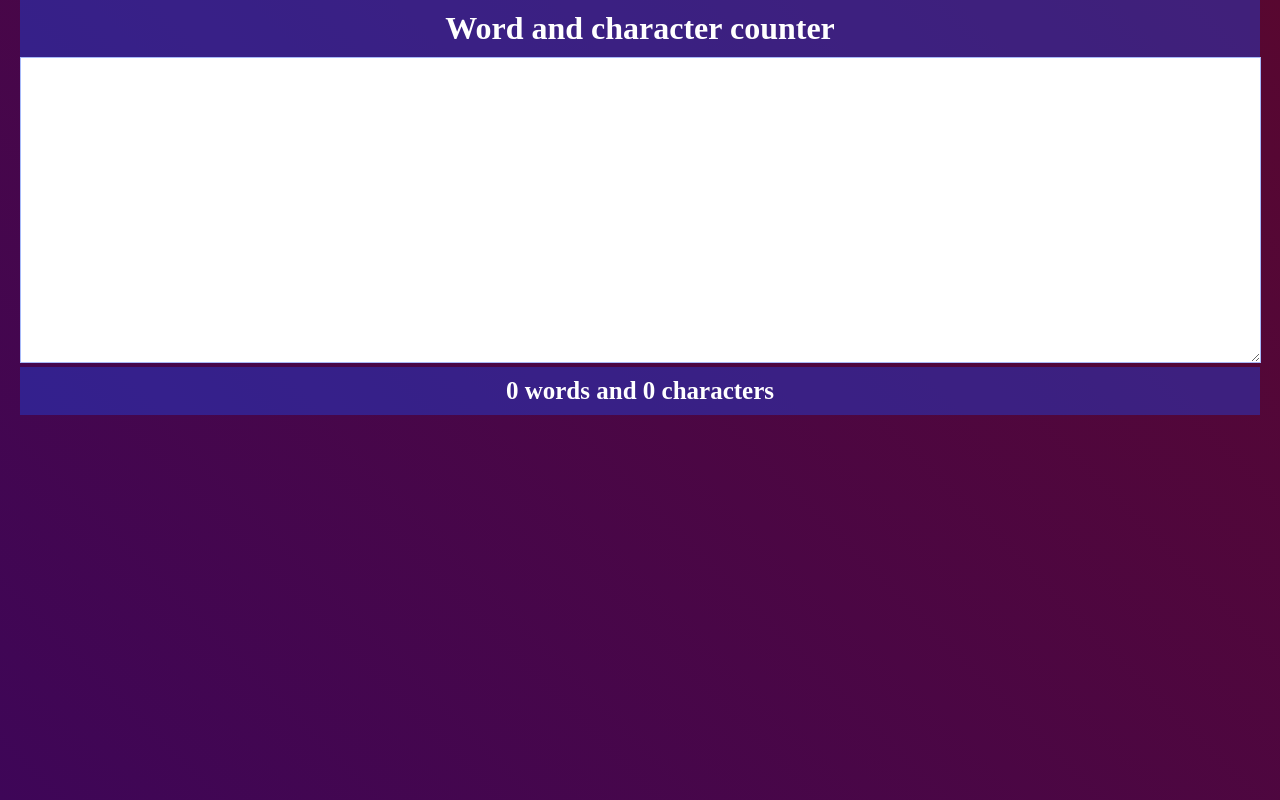
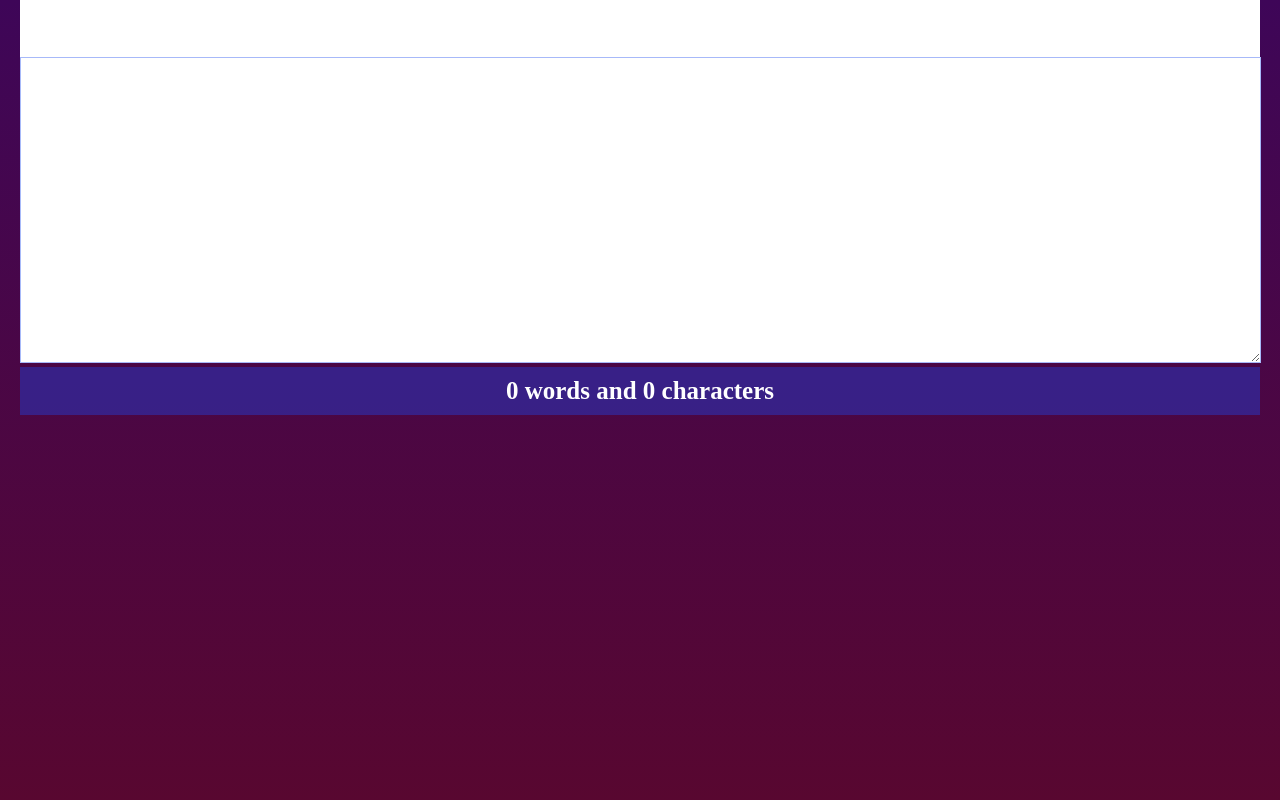
Before and after one commit to Gourab-Saha2003/word_and_character_counter, a plain HTML site: page index.html in a window 1280 px wide. Drawn offline with Linux system fonts and the light colour scheme.

Commit message:
update the background color and the h1 tag
accept my pull request

```diff
--- a/index.html
+++ b/index.html
@@ -10,14 +10,14 @@
         height: 100vh;
             padding: 0px 0px;
             margin: 0;
-            background: linear-gradient(45deg, #3e0658, #580730);
+            background: linear-gradient( #3e0658, #580730);
         }
         #container{
             padding: 0 20px;
         }
         h1{
             text-align: center;
-            background-color: #1c4aef62;
+            background-color: white;
             color: white;
             padding: 10px;
             margin: 0px;
@@ -42,7 +42,7 @@
 </head>
 <body>
     <div id="container">
-    <h1>Word and character counter</h1>
+    <h1>Word and characterless counter</h1>
     <textarea name="" id="textbox" cols="30" rows="10"></textarea>
     <p>
        <span id="word"> 0</span> words and
```
